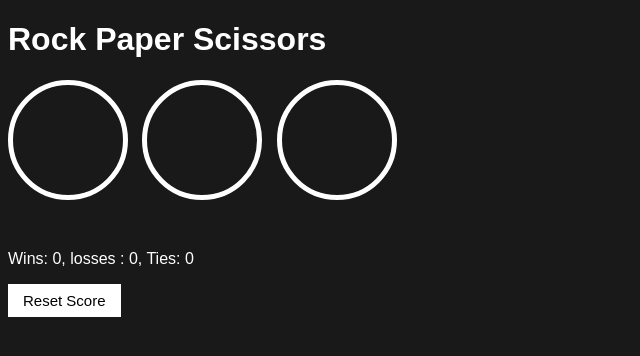
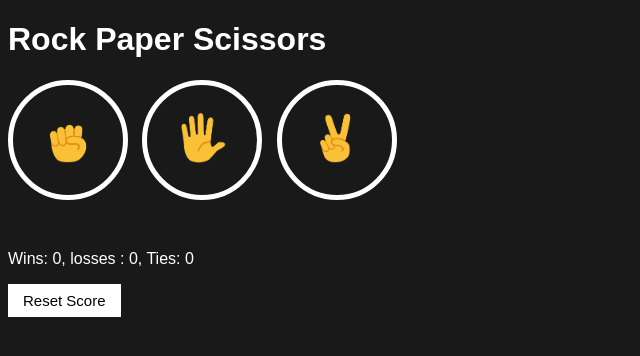
Before and after one commit to sandy6336/Rock-Paper-Scissors, a plain HTML site: page index.html in a window 1280 px wide. Shown: the whole page, without its empty margins (0-640 px from the left). Drawn offline with Linux system fonts and the light colour scheme; the site is published under a folder, as on GitHub Pages, so addresses that start at the root find nothing.

Commit message:
Update index.html

```diff
--- a/index.html
+++ b/index.html
@@ -8,9 +8,9 @@
 </head>
 <body>
     <h1>Rock Paper Scissors</h1>
-    <button class="move-btn" onclick="playGame('Rock')"><img class="css-img" src="/Images/rock-emoji.png" alt=""></button>
-    <button class="move-btn"  onclick="playGame('Paper')"><img class="css-img" src="/Images/paper-emoji.png" alt=""></button>
-    <button class="move-btn" onclick="playGame('Scissors')"><img class="css-img" src="/Images/scissors-emoji.png" alt=""></button>
+    <button class="move-btn" onclick="playGame('Rock')"><img class="css-img" src="./Images/rock-emoji.png" alt=""></button>
+    <button class="move-btn"  onclick="playGame('Paper')"><img class="css-img" src="./Images/paper-emoji.png" alt=""></button>
+    <button class="move-btn" onclick="playGame('Scissors')"><img class="css-img" src="./Images/scissors-emoji.png" alt=""></button>
 
     <p class="js-result result" ></p>
     <p class="js-moves"></p>
```
